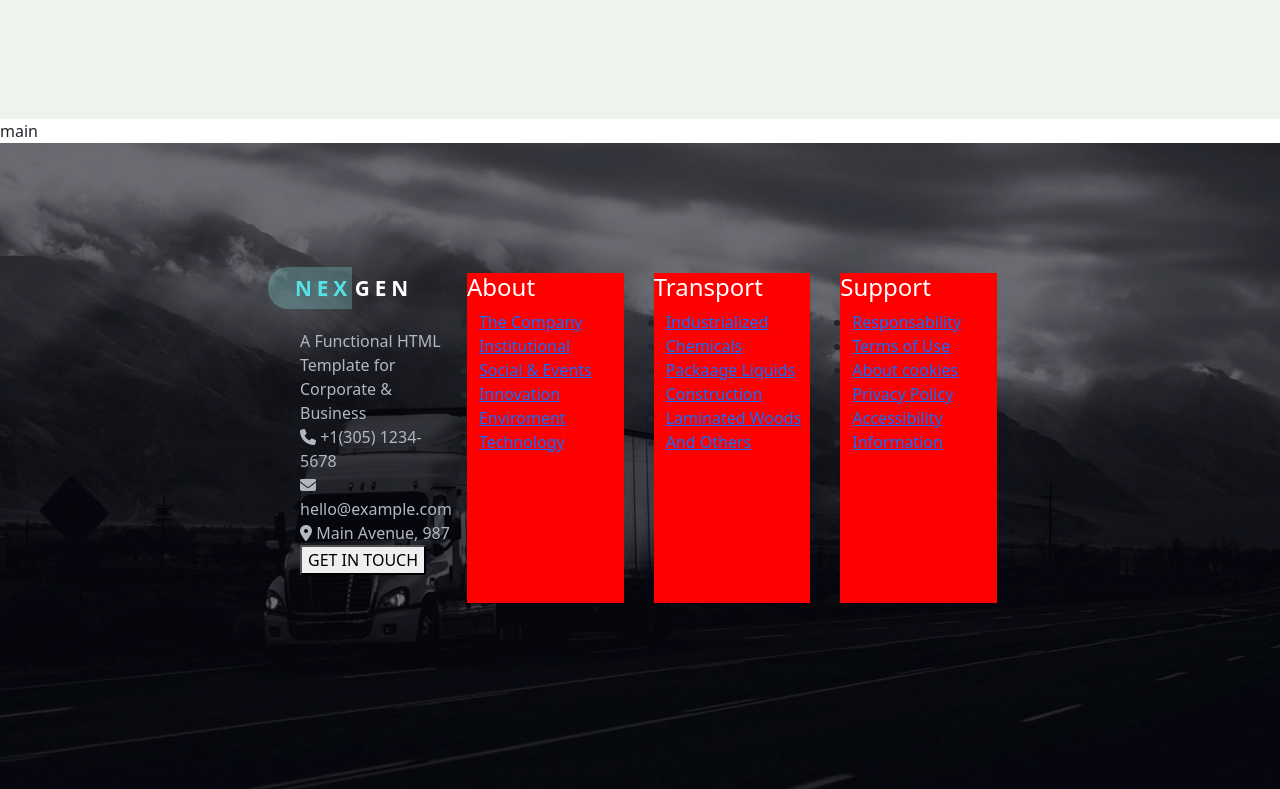
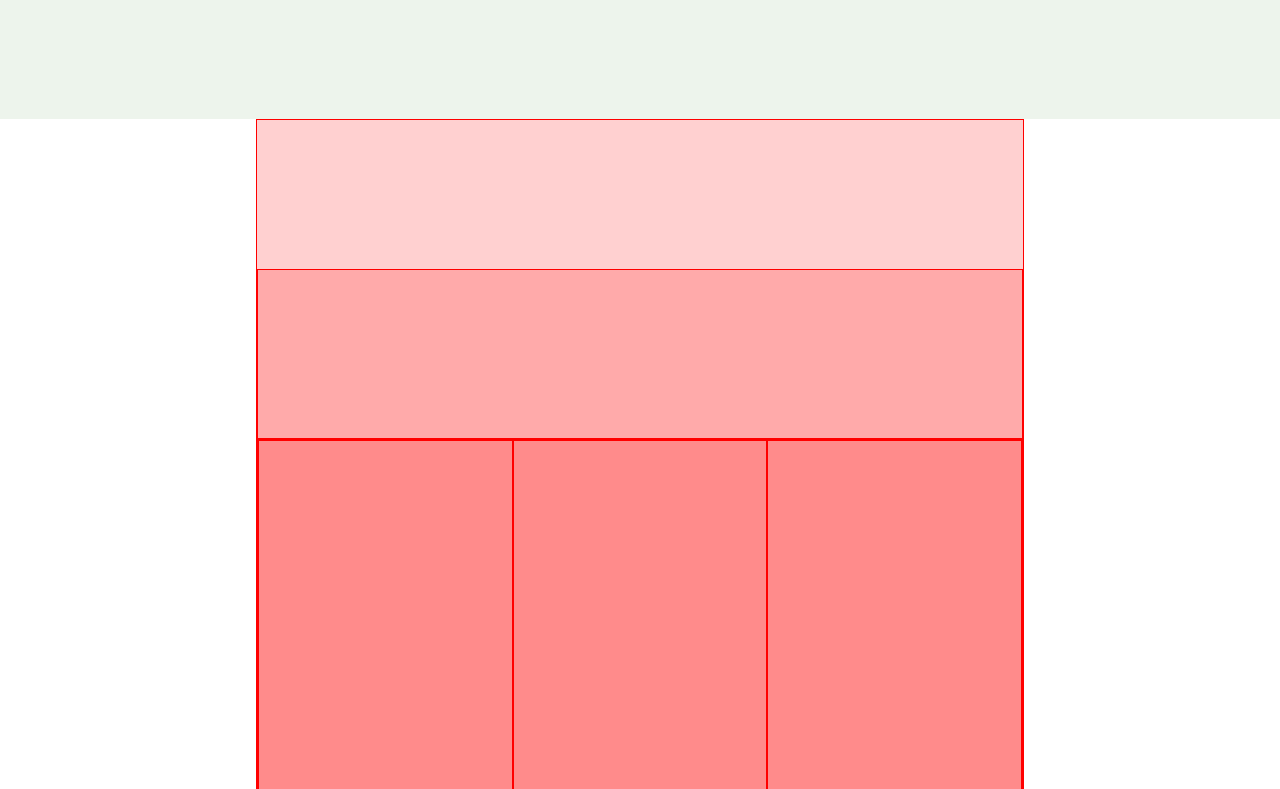
Before and after one commit to NicolaBellini/proj-html-vuejs, a Vue app: page / in a window 1280 px wide. Shown: the part 2831-3620 px from the top of the page. Built offline with nearby package versions, Linux system fonts and the light colour scheme.

Commit message:
[add] latest

```diff
--- a/src/components/Main.vue
+++ b/src/components/Main.vue
@@ -5,6 +5,7 @@ import Jumbo from "./partials/Jumbo.vue";
 
 import LogisticServices from "./partials/LogisticServices.vue";
 import LogosVue from "./partials/Logos.vue";
+import LatestVue from "./partials/Latest.vue";
 
 export default {
   data() {
@@ -17,6 +18,7 @@ export default {
     LogisticServices,
     CompanyVue,
     LogosVue,
+    LatestVue,
   },
 };
 </script>
@@ -27,6 +29,7 @@ export default {
     <LogisticServices />
     <CompanyVue />
     <LogosVue />
+    <LatestVue />
     main
   </div>
 </template>
--- /dev/null
+++ b/src/components/partials/Latest.vue
@@ -0,0 +1,37 @@
+<script>
+export default {};
+</script>
+<template>
+  <div class="wrapper">
+    <div class="my-container d-flex flex-column debug">
+      <div class="text debug"></div>
+      <div class="photo debug d-flex">
+        <div class="my-card debug"></div>
+        <div class="my-card debug"></div>
+        <div class="my-card debug"></div>
+      </div>
+    </div>
+  </div>
+</template>
+
+<style lang="scss" scoped>
+@use "../../assets/scss/partials/_variables.scss" as *;
+@import "../../assets/scss/main.scss";
+.wrapper {
+  height: 830px;
+  .my-container {
+    justify-content: center;
+    .text {
+      height: 170px;
+    }
+    .photo {
+      height: 360px;
+      .my-card {
+        padding: 30px;
+        height: 360px;
+        width: calc(100% / 3);
+      }
+    }
+  }
+}
+</style>
```
